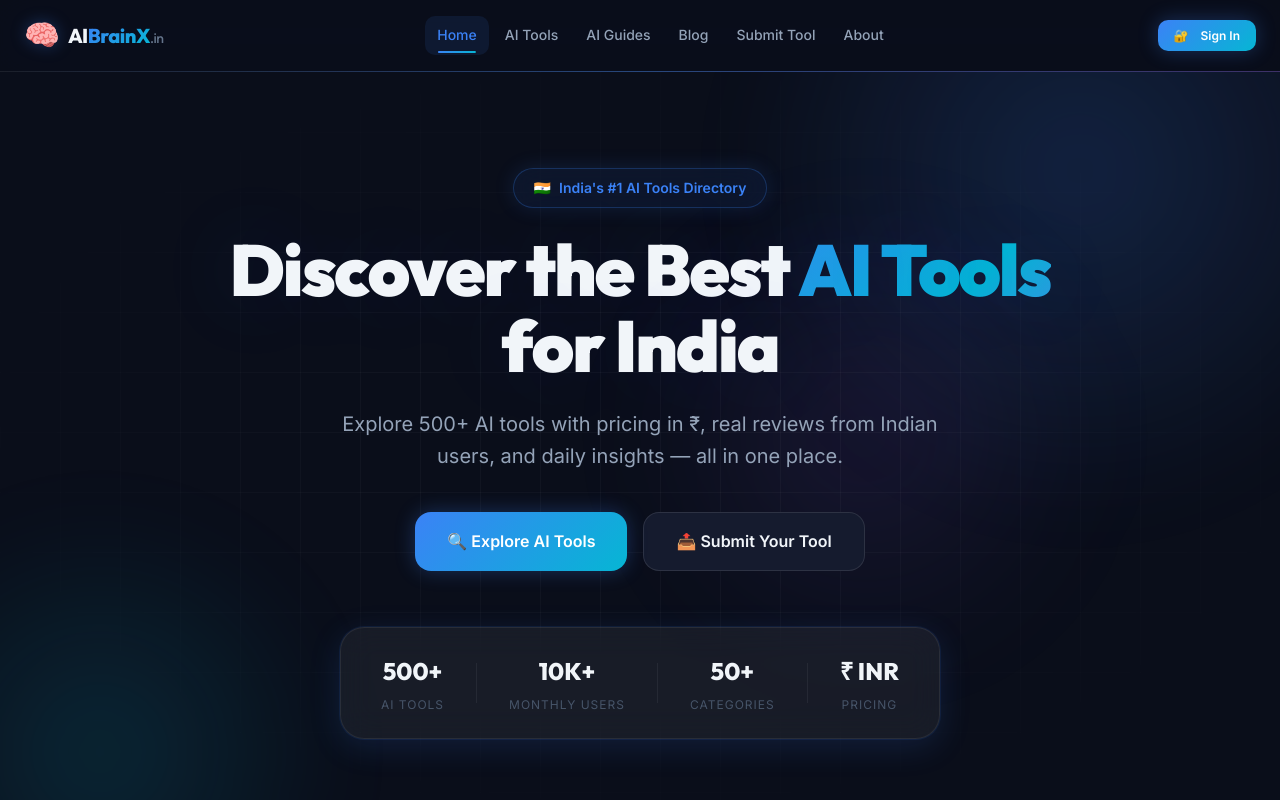
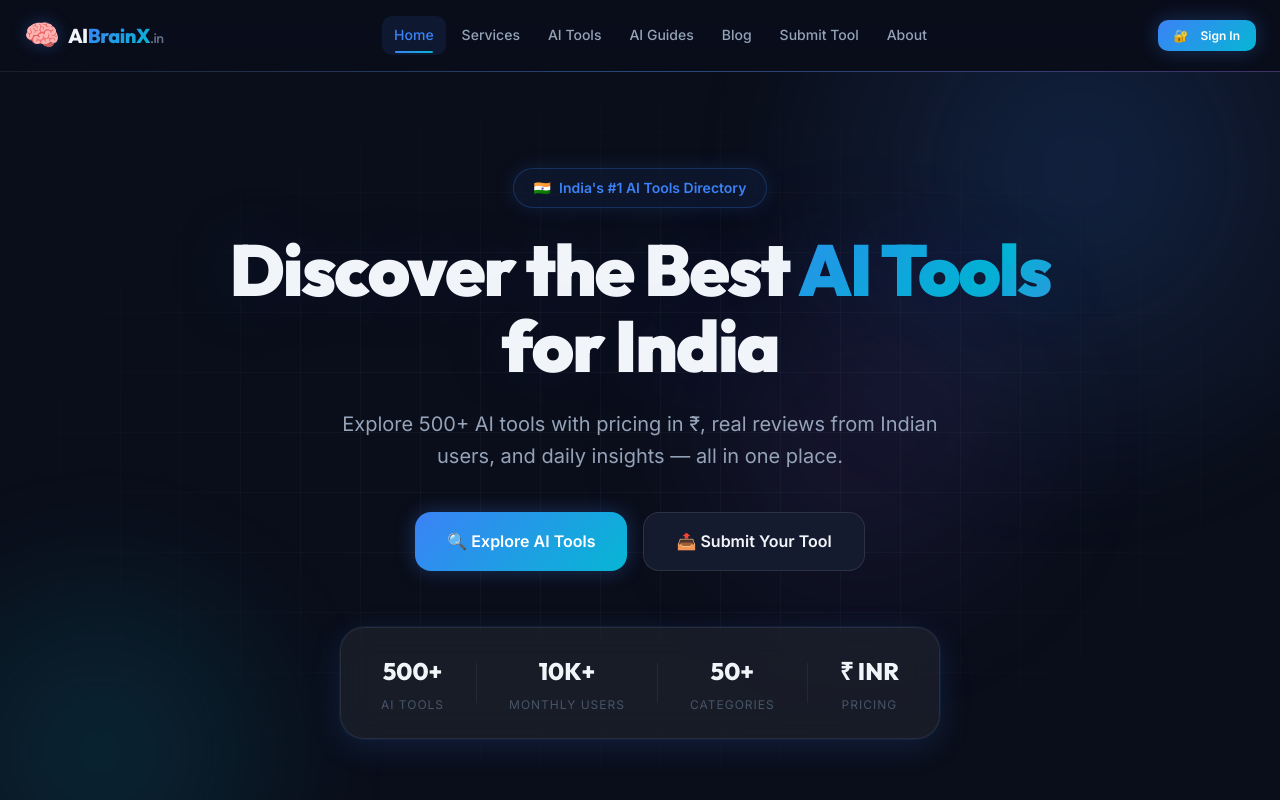
Before and after one commit to yadavsandeep2710-glitch/aibrainx, a Next.js app: page / in a window 1280 px wide. Shown: the top 800 px of the page. Built offline with nearby package versions, Linux system fonts and the light colour scheme; no server answers.

Commit message:
feat: Add Services menu link and section ID

```diff
--- a/src/app/page.tsx
+++ b/src/app/page.tsx
@@ -133,7 +133,7 @@ function HomeContent() {
       </section>
 
       {/* Services Section */}
-      <section className={`section ${styles.servicesSection}`} style={{ background: 'var(--bg-secondary)' }}>
+      <section id="services" className={`section ${styles.servicesSection}`} style={{ background: 'var(--bg-secondary)' }}>
         <div className="container">
           <div className="section-header">
             <h2>Our Premium Services</h2>
--- a/src/components/Header.tsx
+++ b/src/components/Header.tsx
@@ -8,6 +8,7 @@ import styles from './Header.module.css';
 
 const navLinks = [
     { href: '/', label: 'Home' },
+    { href: '/#services', label: 'Services' },
     { href: '/tools', label: 'AI Tools' },
     { href: '/ai-guides', label: 'AI Guides' },
     { href: '/blog', label: 'Blog' },
```
